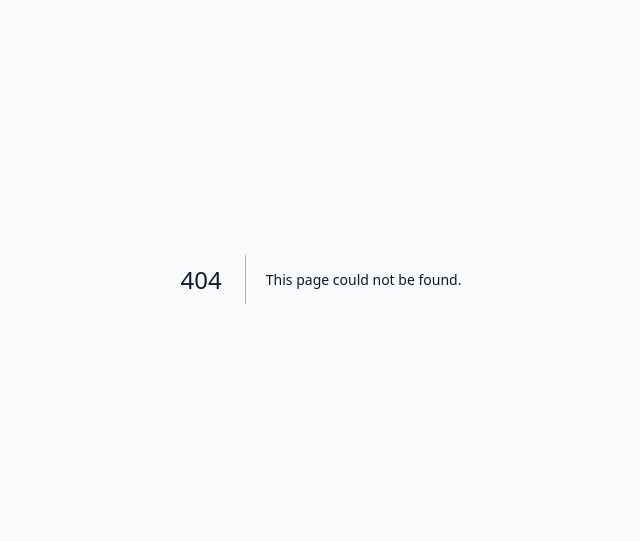
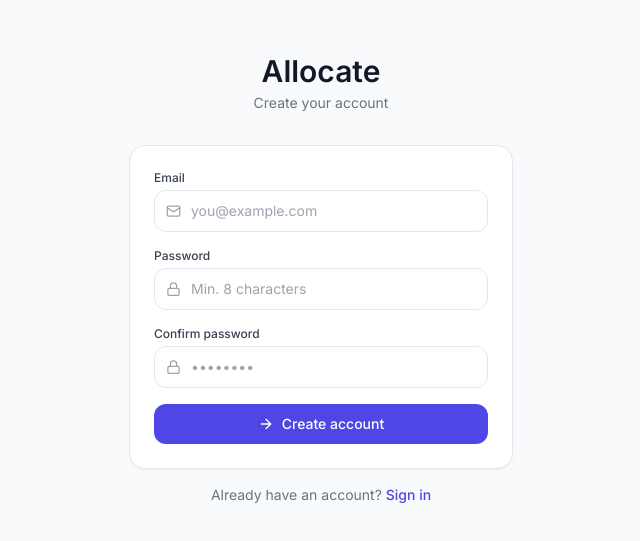
Before and after one commit to helderaas/allocate, a Next.js app: page /signup in a window 1280 px wide. Before the commit this address had no page. Shown: the part 121-662 px from the top of the page, without its empty margins (319-959 px from the left). Built offline with nearby package versions, Linux system fonts and the light colour scheme; no server answers.

Commit message:
feat: add signup page

```diff
--- /dev/null
+++ b/src/app/signup/page.tsx
@@ -0,0 +1,150 @@
+"use client";
+import { useState } from "react";
+import { useRouter } from "next/navigation";
+import { createClient } from "@supabase/supabase-js";
+import { Loader2, Mail, Lock, ArrowRight, CheckCircle } from "lucide-react";
+
+const supabase = createClient(
+  process.env.NEXT_PUBLIC_SUPABASE_URL!,
+  process.env.NEXT_PUBLIC_SUPABASE_ANON_KEY!
+);
+
+export default function SignupPage() {
+  const router = useRouter();
+  const [email, setEmail] = useState("");
+  const [password, setPassword] = useState("");
+  const [confirmPassword, setConfirmPassword] = useState("");
+  const [loading, setLoading] = useState(false);
+  const [error, setError] = useState("");
+  const [success, setSuccess] = useState(false);
+
+  const handleSignup = async (e: React.FormEvent) => {
+    e.preventDefault();
+    if (password !== confirmPassword) {
+      setError("Passwords don't match");
+      return;
+    }
+    if (password.length < 8) {
+      setError("Password must be at least 8 characters");
+      return;
+    }
+    setLoading(true);
+    setError("");
+
+    const { error } = await supabase.auth.signUp({
+      email,
+      password,
+      options: {
+        emailRedirectTo: `${window.location.origin}/api/auth/callback/email`,
+      },
+    });
+
+    if (error) {
+      setError(error.message);
+      setLoading(false);
+      return;
+    }
+
+    setSuccess(true);
+    setLoading(false);
+  };
+
+  if (success) return (
+    <div className="min-h-screen bg-gray-50 flex flex-col items-center justify-center p-4">
+      <div className="w-full max-w-sm text-center">
+        <div className="w-16 h-16 bg-green-100 rounded-full flex items-center justify-center mx-auto mb-4">
+          <CheckCircle size={32} className="text-green-600" />
+        </div>
+        <h2 className="text-xl font-semibold text-gray-900 mb-2">Check your email</h2>
+        <p className="text-gray-500 text-sm mb-6">
+          We sent a confirmation link to <strong>{email}</strong>. Click it to activate your account.
+        </p>
+        <a href="/login" className="text-indigo-600 text-sm font-medium hover:text-indigo-700">
+          Back to sign in
+        </a>
+      </div>
+    </div>
+  );
+
+  return (
+    <div className="min-h-screen bg-gray-50 flex flex-col items-center justify-center p-4">
+      <div className="w-full max-w-sm">
+        <div className="text-center mb-8">
+          <h1 className="text-3xl font-semibold text-gray-900">Allocate</h1>
+          <p className="text-gray-500 text-sm mt-1">Create your account</p>
+        </div>
+
+        <div className="bg-white rounded-2xl border border-gray-200 p-6 shadow-sm">
+          <form onSubmit={handleSignup} className="space-y-4">
+            <div>
+              <label className="block text-xs font-medium text-gray-700 mb-1">Email</label>
+              <div className="relative">
+                <Mail size={15} className="absolute left-3 top-1/2 -translate-y-1/2 text-gray-400" />
+                <input
+                  type="email"
+                  value={email}
+                  onChange={e => setEmail(e.target.value)}
+                  required
+                  placeholder="you@example.com"
+                  className="w-full pl-9 pr-3 py-2.5 text-sm border border-gray-200 rounded-xl focus:outline-none focus:border-indigo-400"
+                />
+              </div>
+            </div>
+
+            <div>
+              <label className="block text-xs font-medium text-gray-700 mb-1">Password</label>
+              <div className="relative">
+                <Lock size={15} className="absolute left-3 top-1/2 -translate-y-1/2 text-gray-400" />
+                <input
+                  type="password"
+                  value={password}
+                  onChange={e => setPassword(e.target.value)}
+                  required
+                  placeholder="Min. 8 characters"
+                  className="w-full pl-9 pr-3 py-2.5 text-sm border border-gray-200 rounded-xl focus:outline-none focus:border-indigo-400"
+                />
+              </div>
+            </div>
+
+            <div>
+              <label className="block text-xs font-medium text-gray-700 mb-1">Confirm password</label>
+              <div className="relative">
+                <Lock size={15} className="absolute left-3 top-1/2 -translate-y-1/2 text-gray-400" />
+                <input
+                  type="password"
+                  value={confirmPassword}
+                  onChange={e => setConfirmPassword(e.target.value)}
+                  required
+                  placeholder="••••••••"
+                  className="w-full pl-9 pr-3 py-2.5 text-sm border border-gray-200 rounded-xl focus:outline-none focus:border-indigo-400"
+                />
+              </div>
+            </div>
+
+            {error && (
+              <div className="bg-red-50 border border-red-200 rounded-xl p-3 text-red-700 text-xs">
+                {error}
+              </div>
+            )}
+
+            <button
+              type="submit"
+              disabled={loading}
+              className="w-full flex items-center justify-center gap-2 py-2.5 bg-indigo-600 hover:bg-indigo-700 disabled:opacity-60 text-white rounded-xl font-medium text-sm"
+            >
+              {loading ? <Loader2 size={16} className="animate-spin" /> : <ArrowRight size={16} />}
+              {loading ? "Creating account..." : "Create account"}
+            </button>
+          </form>
+        </div>
+
+        <p className="text-center text-sm text-gray-500 mt-4">
+          Already have an account?{" "}
+          <a href="/login" className="text-indigo-600 hover:text-indigo-700 font-medium">
+            Sign in
+          </a>
+        </p>
+      </div>
+    </div>
+  );
+}
```
